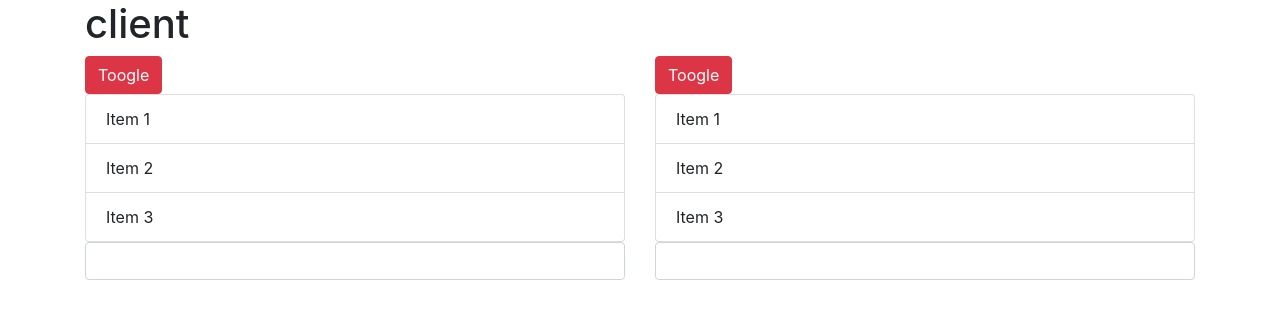
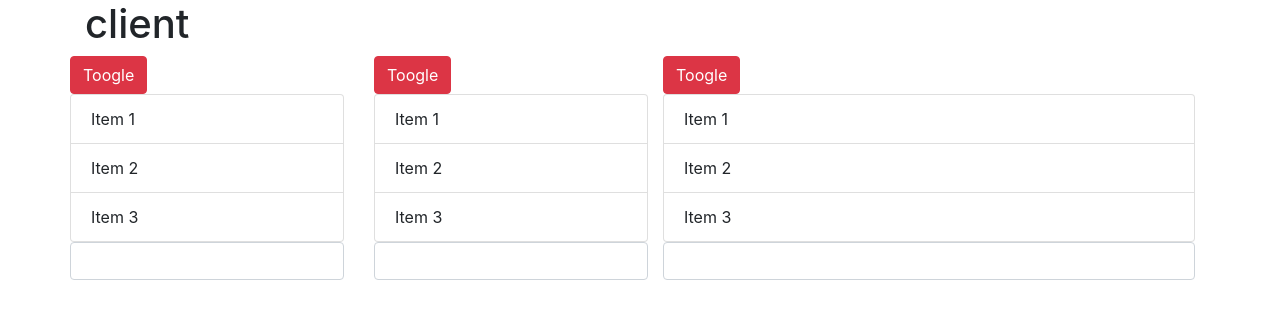
Before and after one commit to TomaszOciepa/CarsShop, an Angular app in the folder client/: page / in a window 1280 px wide. Shown: the top 318 px of the page. Built offline with nearby package versions, Linux system fonts and the light colour scheme.

Commit message:
injection into content

```diff
--- a/client/src/app/app.component.html
+++ b/client/src/app/app.component.html
@@ -3,6 +3,7 @@
     <h1>{{title}}</h1>
 
     <div class="row">
+            <app-selection-provider class="row">
                     <div class="col">
                             <button class="btn btn-danger" (click)="hide = !hide">Toogle</button>
                             <app-items-list *ngIf="!hide"></app-items-list>
@@ -11,8 +12,16 @@
                             <button class="btn btn-danger" (click)="hide2 = !hide2">Toogle</button>
                             <app-items-list *ngIf="!hide2"></app-items-list>
                         </div>
+            </app-selection-provider>
+
+
+                    <app-selection-provider class="col">
+                            <button class="btn btn-danger" (click)="hide2 = !hide2">Toogle</button>
+                            <app-items-list *ngIf="!hide2"></app-items-list>
+                        </app-selection-provider>
+
     </div>
 
 
-    <!-- <router-outlet></router-outlet> -->
+    <router-outlet></router-outlet>
 </div>
--- a/client/src/app/app.module.ts
+++ b/client/src/app/app.module.ts
@@ -5,6 +5,7 @@ import { AppRoutingModule } from './app-routing.module';
 import { AppComponent } from './app.component';
 import { ItemsModule } from './items/items.module';
 import { SelectionModule } from './selection/selection.module';
+import { SharedModule } from './shared/shared.module';
 
 @NgModule({
   declarations: [
@@ -14,7 +15,7 @@ import { SelectionModule } from './selection/selection.module';
     BrowserModule,
     AppRoutingModule,
     ItemsModule.forRoot(),
-    SelectionModule
+    SharedModule
   ],
   providers: [
 
--- a/client/src/app/items/items-list/items-list.component.ts
+++ b/client/src/app/items/items-list/items-list.component.ts
@@ -1,10 +1,14 @@
 import { Component, OnInit } from '@angular/core';
 import { ItemsDataService } from '../items-data.service';
+import { SelectionService } from 'src/app/selection/selection.service';
 
 @Component({
   selector: 'app-items-list',
   templateUrl: './items-list.component.html',
-  styleUrls: ['./items-list.component.css']
+  styleUrls: ['./items-list.component.css'],
+  // viewProviders: [
+  //   SelectionService
+  // ]
 })
 export class ItemsListComponent implements OnInit {
 
--- a/client/src/app/selection/selectable.directive.ts
+++ b/client/src/app/selection/selectable.directive.ts
@@ -1,4 +1,4 @@
-import { Directive, HostListener, Input, HostBinding } from '@angular/core';
+import { Directive, HostListener, Input, HostBinding, Host } from '@angular/core';
 import { SelectionService } from './selection.service';
 
 @Directive({
--- /dev/null
+++ b/client/src/app/selection/selection-provider/selection-provider.component.html
@@ -0,0 +1,2 @@
+
+<ng-content></ng-content>
--- /dev/null
+++ b/client/src/app/selection/selection-provider/selection-provider.component.ts
@@ -0,0 +1,19 @@
+import { Component, OnInit } from '@angular/core';
+import { SelectionService } from '../selection.service';
+
+@Component({
+  selector: 'app-selection-provider',
+  templateUrl: './selection-provider.component.html',
+  styleUrls: ['./selection-provider.component.css'],
+  providers: [
+    SelectionService
+  ]
+})
+export class SelectionProviderComponent implements OnInit {
+
+  constructor() { }
+
+  ngOnInit() {
+  }
+
+}
--- a/client/src/app/shared/shared.module.ts
+++ b/client/src/app/shared/shared.module.ts
@@ -2,6 +2,7 @@ import { NgModule } from '@angular/core';
 import { CommonModule } from '@angular/common';
 import { SelectionModule } from '../selection/selection.module';
 import { SelectableDirective } from '../selection/selectable.directive';
+import { SelectionProviderComponent } from '../selection/selection-provider/selection-provider.component';
 
 
 
@@ -12,7 +13,8 @@ import { SelectableDirective } from '../selection/selectable.directive';
     SelectionModule
   ],
   exports: [
-    SelectableDirective
+    SelectableDirective,
+    SelectionProviderComponent
   ]
 })
 export class SharedModule { }
```
Also changed, not shown: client/src/app/selection/selection.module.ts (+6 -3 lines), client/src/app/selection/selection-provider/selection-provider.component.css (added), 1 other file (tests, documents, lock files or other folders). Lines whose indentation alone changed are shown as unchanged.
